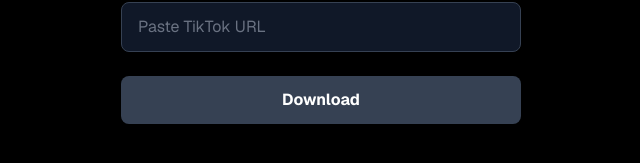
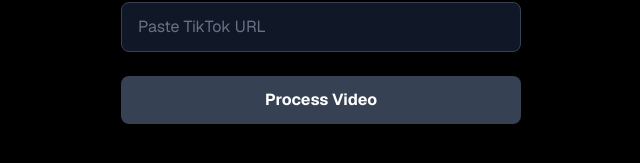
Before and after one commit to Jonathan1600/tiktok-downloader, a Next.js app: page / in a window 1280 px wide. Shown: the part 381-544 px from the top of the page, without its empty margins (319-959 px from the left). Built offline with nearby package versions, Linux system fonts and the light colour scheme.

Commit message:
fixing wording

```diff
--- a/src/pages/index.tsx
+++ b/src/pages/index.tsx
@@ -97,7 +97,7 @@
                 Processing
               </span>
             ) : (
-              "Download"
+              "Process Video"
             )}
           </button>
 
@@ -106,7 +106,7 @@
               onClick={handleSaveToDevice}
               className="w-full rounded-lg bg-green-600 px-4 py-3 font-bold text-white hover:bg-green-500 transition-colors"
             >
-              Save to Device
+              Download
             </button>
           )}
 
```
